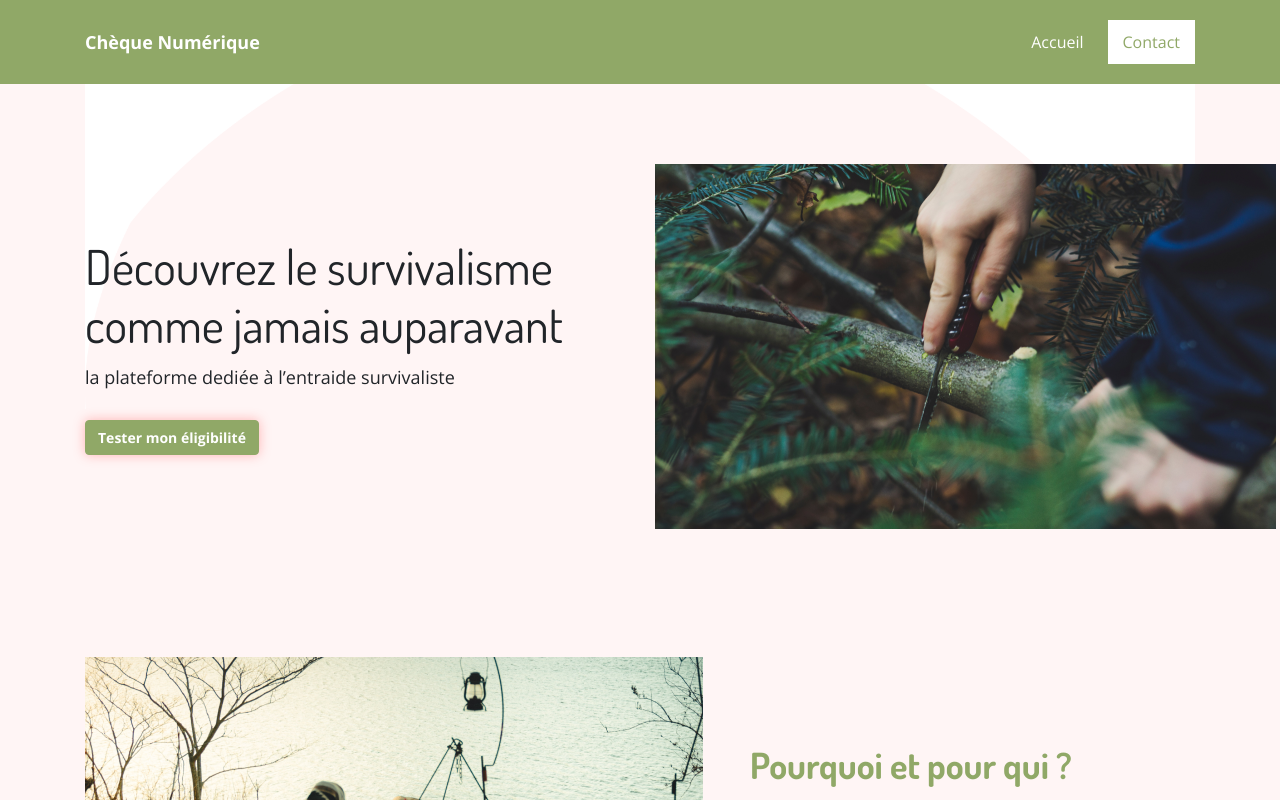
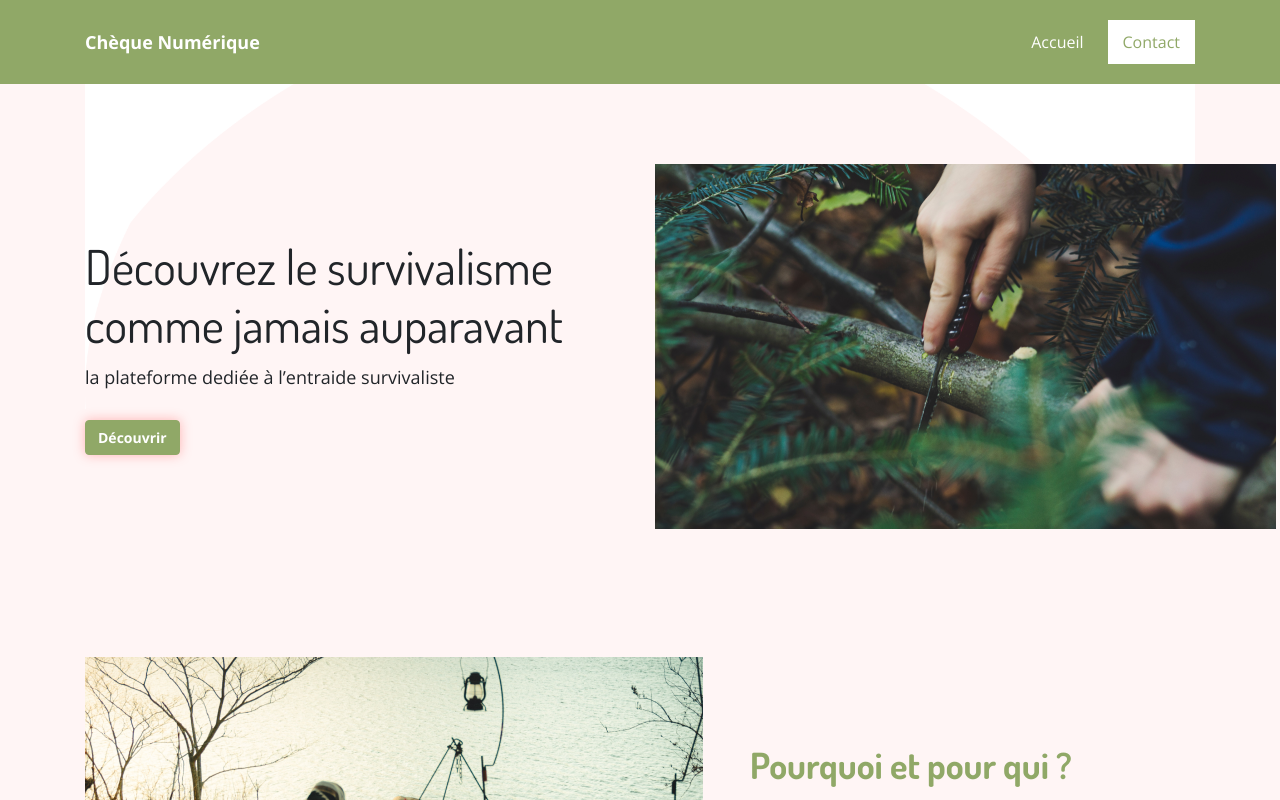
Before and after one commit to dc-tardigrade/dc-tardigrade.github.io, a Vue app: page / in a window 1280 px wide. Shown: the top 800 px of the page. Built offline with nearby package versions, Linux system fonts and the light colour scheme.

Commit message:
fix buttons

```diff
--- a/src/components/Button.vue
+++ b/src/components/Button.vue
@@ -1,6 +1,6 @@
 <template>
   <button :click="trigger" :class="className">
-    Tester mon éligibilité
+    Découvrir
   </button>
 </template>
 
```
Also changed, not shown: 1 other file (tests, documents, lock files or other folders).
